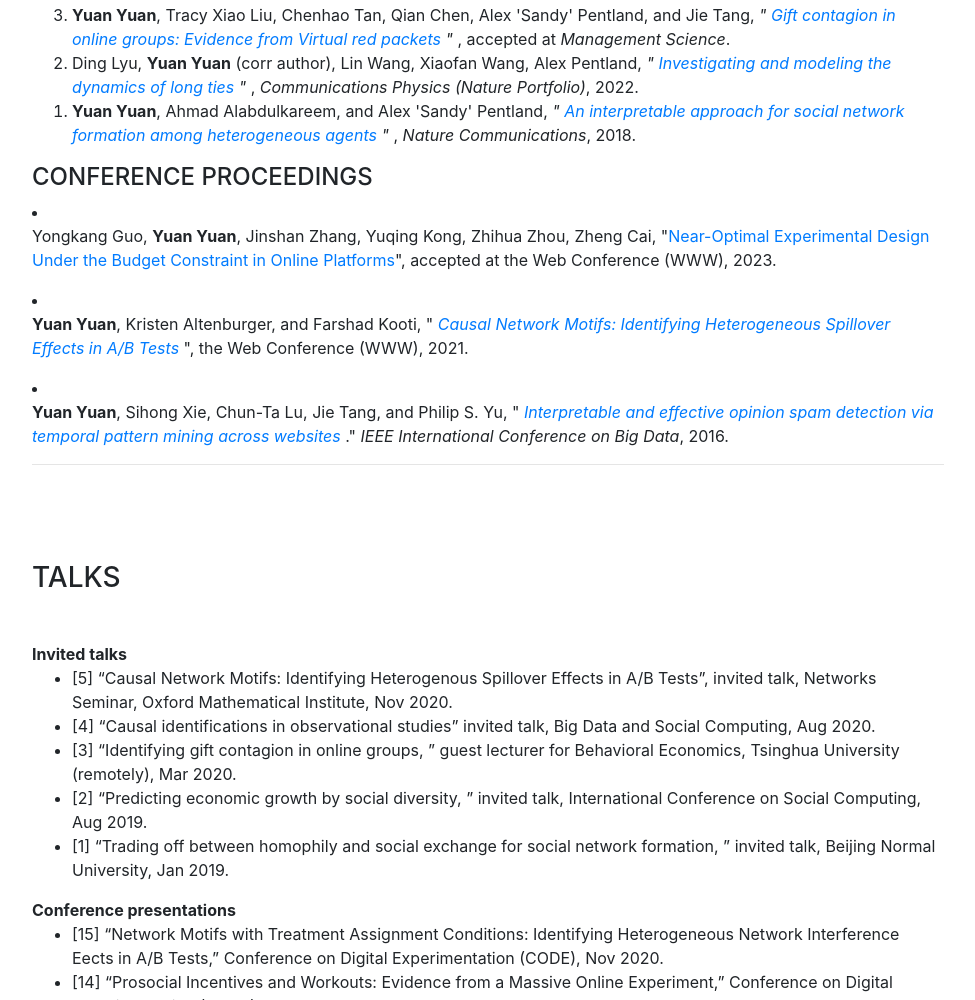
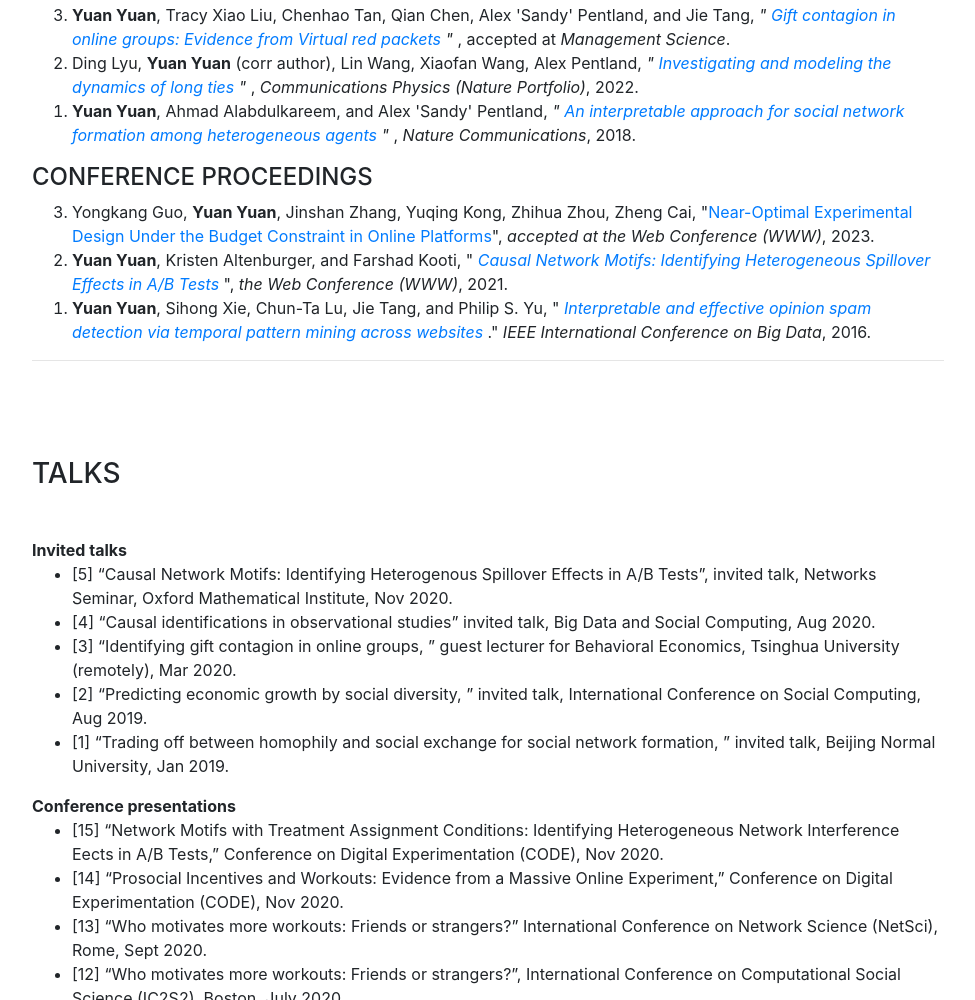
Before and after one commit to yuany94/yuany94.github.io, a website with bundled scripts: page index.html in a window 1280 px wide. Shown: the part 2207-3207 px from the top of the page, without its empty margins (288-1263 px from the left). Built offline with nearby package versions, Linux system fonts and the light colour scheme; a web font is replaced by a local one.

Commit message:
Update index.html

```diff
--- a/index.html
+++ b/index.html
@@ -239,35 +239,31 @@
 
 		<h4>Conference proceedings</h4>
 
+    <ol reversed>
       <li>
-      <p>
         Yongkang Guo, <b>Yuan Yuan</b>, Jinshan Zhang, Yuqing Kong, Zhihua Zhou, Zheng Cai,
         "<a href=https://arxiv.org/abs/2302.05005v1>Near-Optimal Experimental Design Under the Budget Constraint in Online Platforms</a>",
-        accepted at the Web Conference (WWW), 2023.
-      </p>
+              <em>accepted at the Web Conference (WWW)</em>, 2023.
       </li>
       <li>
-      <p>
         <b>Yuan Yuan</b>, Kristen Altenburger, and Farshad Kooti,
-        "<i>
+        "<em>
           <a href="https://arxiv.org/pdf/2010.09911.pdf">
             Causal Network Motifs: Identifying Heterogeneous Spillover Effects in A/B Tests
           </a>
-        </i>",
-        the Web Conference (WWW), 2021.
-      </p>
+        </em>",
+        <em>the Web Conference (WWW)</em>, 2021.
       </li>
       <li>
-      <p>
         <b>Yuan Yuan</b>, Sihong Xie, Chun-Ta Lu, Jie Tang, and Philip S. Yu,
-        "<i>
+        "<em>
           <a href="https://ieeexplore.ieee.org/stamp/stamp.jsp?tp=&arnumber=7840593">
             Interpretable and effective opinion spam detection via temporal pattern mining across websites
           </a>
-        </i>."
-        <i>IEEE International Conference on Big Data</i>, 2016.
-      </p>
+        </em>."
+        <em>IEEE International Conference on Big Data</em>, 2016.
       </li>
+    </ol>
 
 
 	      </div>
```
Lines whose indentation alone changed are shown as unchanged.
